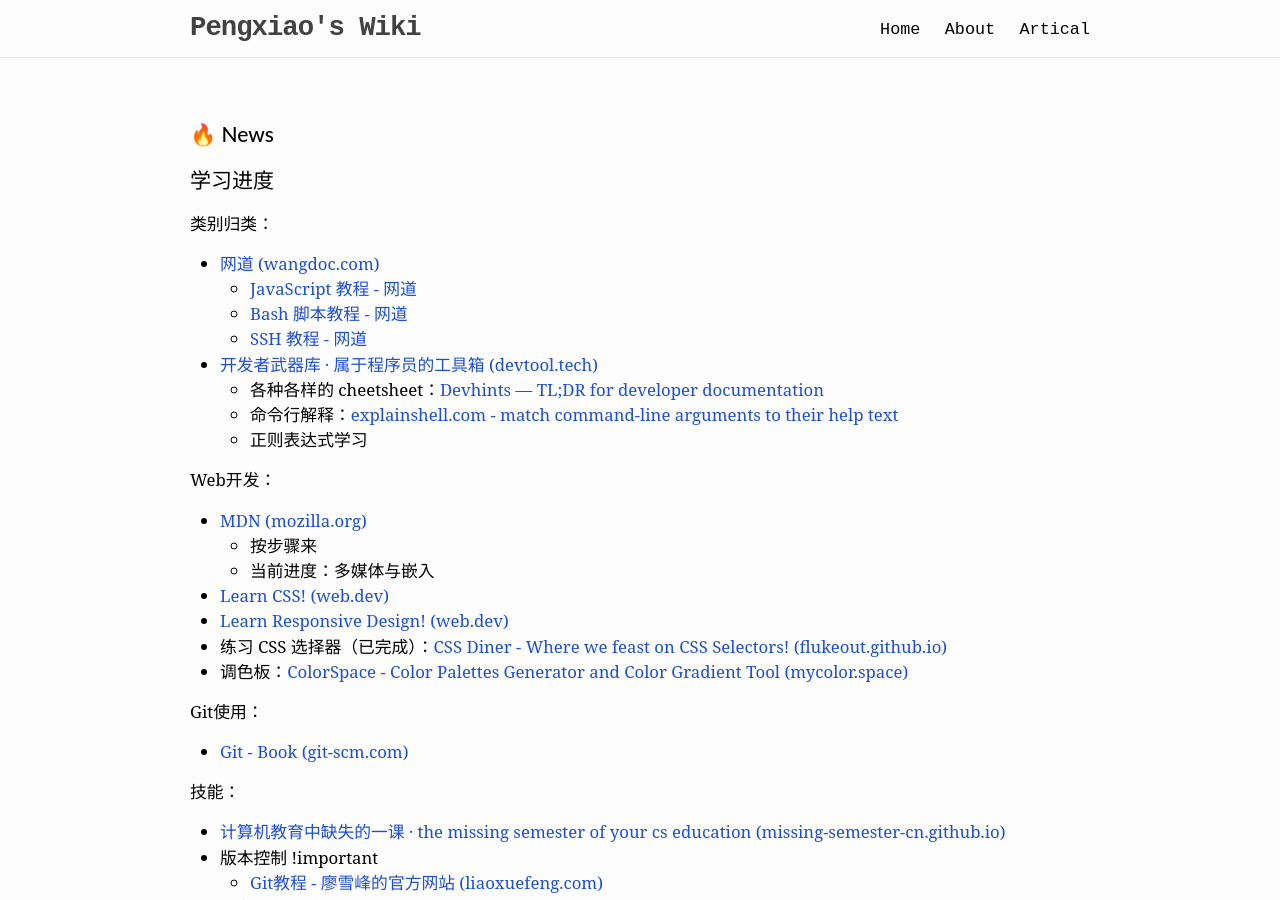
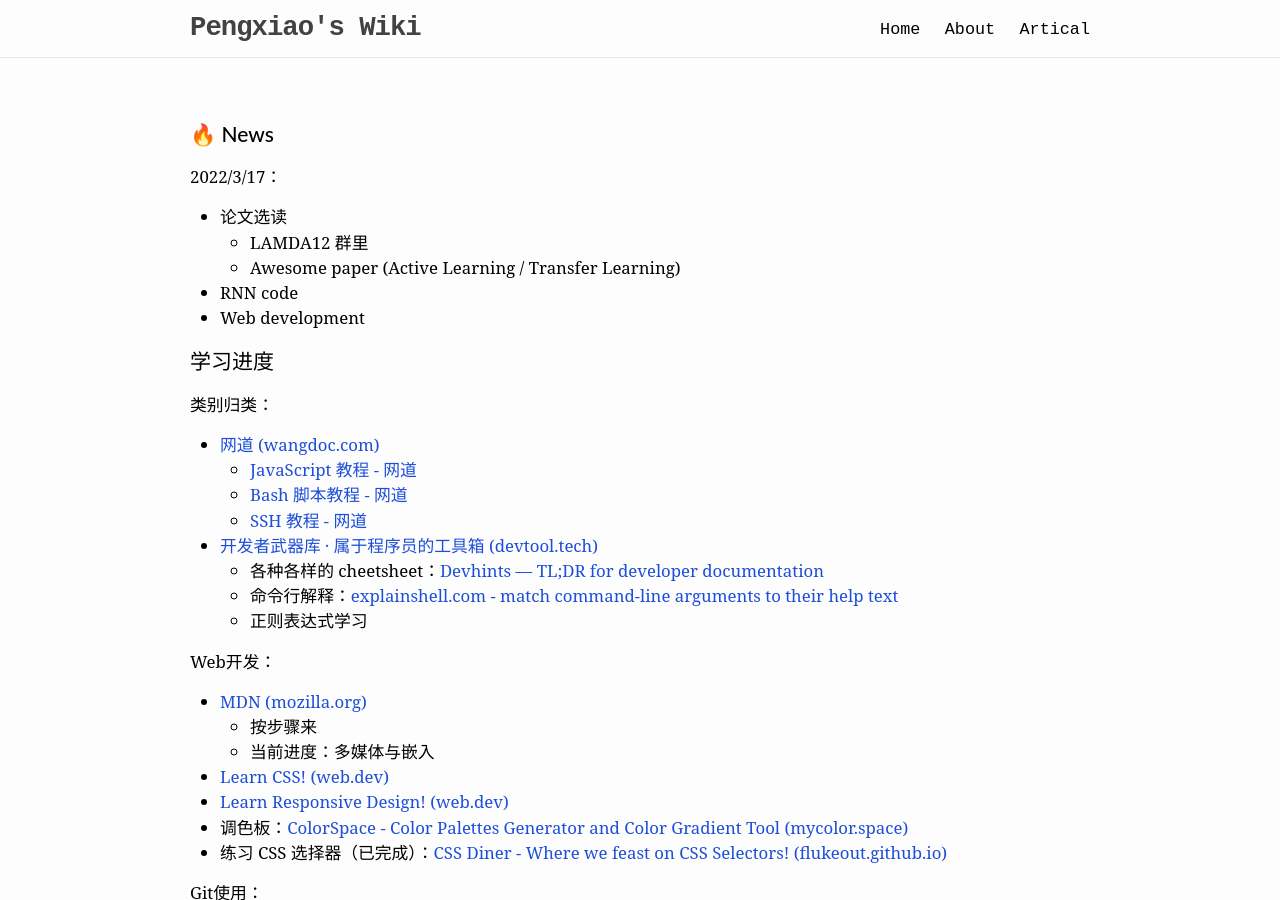
Before and after one commit to pengxiao-song/pxsongchn.github.io, a Jekyll site: the page built from index.md, in a window 1280 px wide and 900 px high. Built offline with Jekyll 4.4.1, drawn with Linux system fonts in a browser that asks for light colours; nearby versions of some CDN libraries; emoji names are drawn with the system emoji font.

Commit message:
Set plan

```diff
--- a/index.md
+++ b/index.md
@@ -3,6 +3,14 @@ layout: page
 ---
 
 ## :fire: News
+
+2022/3/17：
+
+- 论文选读
+  - LAMDA12 群里
+  - Awesome paper (Active Learning / Transfer Learning)
+- RNN code
+- Web development
 
 ## 学习进度
 
@@ -25,8 +33,8 @@ Web开发：
   - 当前进度：多媒体与嵌入
 - [Learn CSS! (web.dev)](https://web.dev/learn/css/)
 - [Learn Responsive Design! (web.dev)](https://web.dev/learn/design/)
+- 调色板：[ColorSpace - Color Palettes Generator and Color Gradient Tool (mycolor.space)](https://mycolor.space/)
 - 练习 CSS 选择器（已完成）：[CSS Diner - Where we feast on CSS Selectors! (flukeout.github.io)](https://flukeout.github.io/)
-- 调色板：[ColorSpace - Color Palettes Generator and Color Gradient Tool (mycolor.space)](https://mycolor.space/)
 
 Git使用：
 
```
